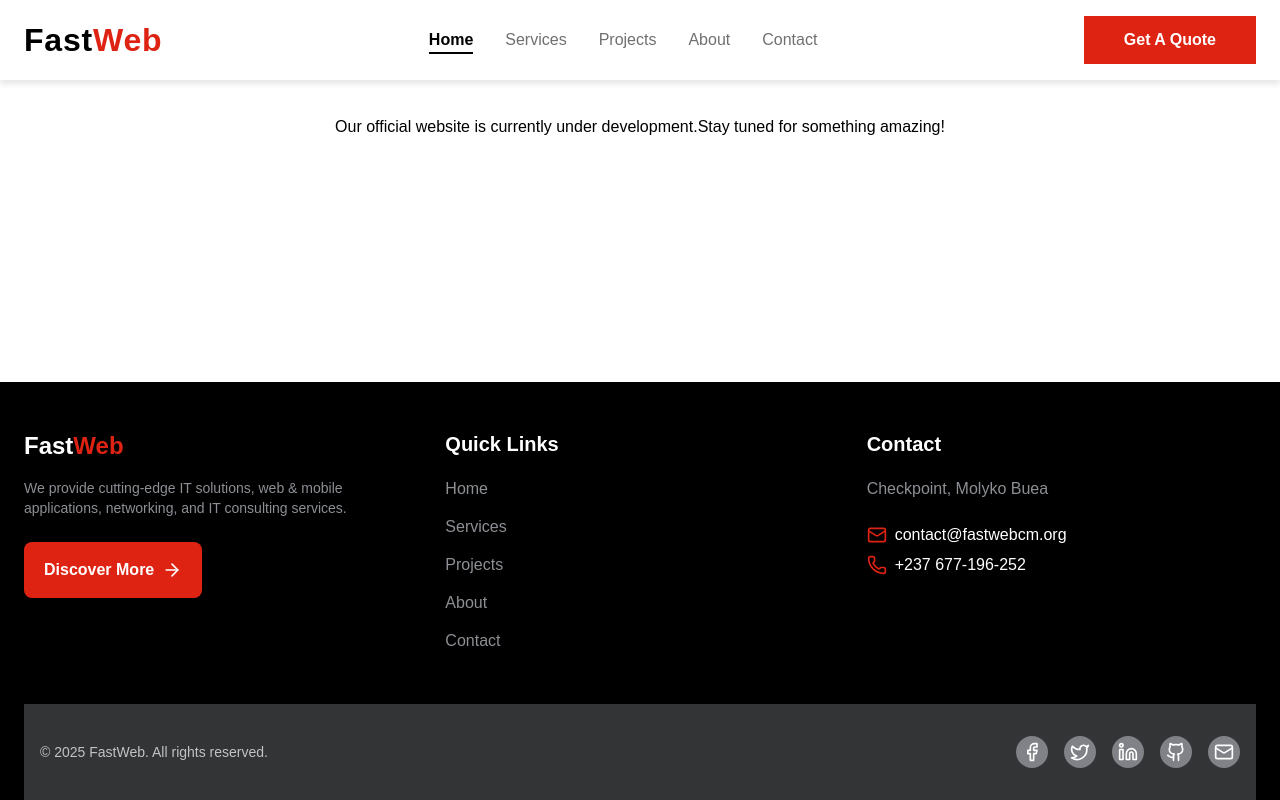
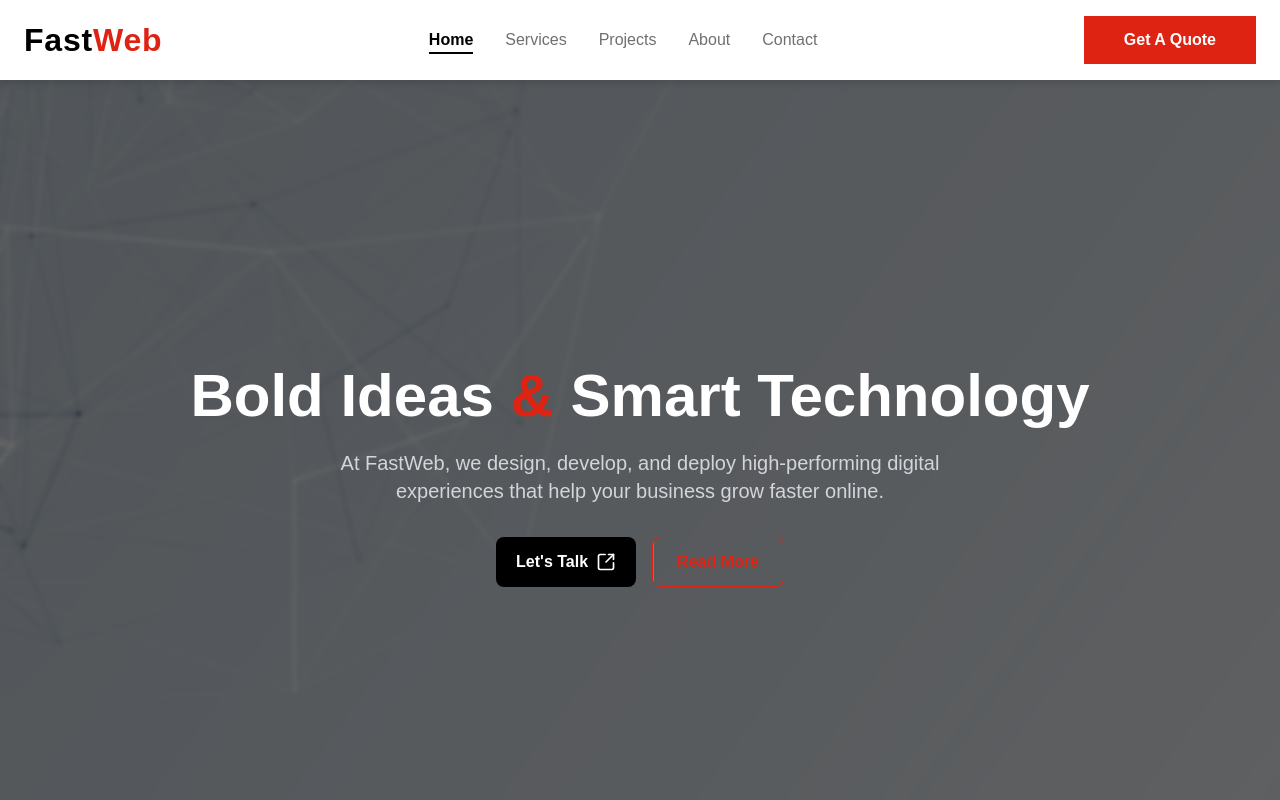
Before and after one commit to fastweb-cm/company-website, a React (Vite) app in the folder app/: page / in a window 1280 px wide. Shown: the top 800 px of the page. Built offline with nearby package versions, Linux system fonts and the light colour scheme.

Commit message:
hero section

```diff
--- a/app/src/App.css
+++ b/app/src/App.css
@@ -4,7 +4,7 @@
   --color-primary: rgb(223, 35, 19); /* Dominant brand color (red tone) */
   --color-secondary: rgb(255, 255, 255); /* Secondary / navbar background */
   --color-accent: rgb(34, 36, 41); /* Deep background sections */
-  --color-muted: rgb(128, 130, 135); /* Muted / subtle text */
+  --color-muted: #d1d5dc; /* Muted / subtle text */
   --color-background: rgb(255, 255, 255); /* Page base background */
   --color-text: rgb(0, 0, 0); /* Default text color */
   --color-header-text: rgb(113,112,112);
--- a/app/src/components/Button.jsx
+++ b/app/src/components/Button.jsx
@@ -14,7 +14,7 @@ export default function Button({
   className = "",
 }) {
   const baseStyles =
-    "relative inline-flex items-center justify-center cursor-pointer overflow-hidden transition-all duration-300 focus:outline-none focus:ring-2 focus:ring-offset-2";
+    "relative inline-flex items-center justify-center cursor-pointer overflow-hidden transition-all duration-300 focus:outline-none focus:ring-0 focus:ring-offset-0";
 
   // Static mapping for Tailwind to recognize all potential bg colors
   const hoverBgColors = {
@@ -26,9 +26,10 @@ export default function Button({
   };
 
   const variants = {
+    black: `bg-black text-white focus:ring-0 before:absolute before:inset-0 ${hoverBgColors[hoverBg]} before:translate-x-[-100%] before:transition-transform before:duration-300`,
     primary: `bg-primary text-white focus:ring-primary before:absolute before:inset-0 ${hoverBgColors[hoverBg]} before:translate-x-[-100%] before:transition-transform before:duration-300`,
     secondary: `bg-secondary text-white focus:ring-secondary before:absolute before:inset-0 ${hoverBgColors[hoverBg]} before:translate-x-[-100%] before:transition-transform before:duration-300`,
-    outline: `border border-primary text-primary focus:ring-primary before:absolute before:inset-0 ${hoverBgColors[hoverBg]} before:translate-x-[-100%] before:transition-transform before:duration-300`,
+    outline: `border border-primary text-primary hover:border-transparent before:absolute before:inset-0 ${hoverBgColors[hoverBg]} before:translate-x-[-100%] before:transition-transform before:duration-300`,
   };
 
   const sizes = {
--- /dev/null
+++ b/app/src/components/HeroSection.jsx
@@ -0,0 +1,68 @@
+import { motion as Motion } from "framer-motion";
+import Button from "./Button";
+import bg from '../assets/backgrounds/bg.jpg';
+import { SquareArrowOutUpRight } from "lucide-react";
+
+export default function HeroSection() {
+  return (
+    <section className="relative flex items-center justify-center min-h-screen text-center overflow-hidden">
+      {/* Background image */}
+      <div
+        className="absolute inset-0 bg-cover bg-center"
+        style={{
+          backgroundImage: `url(${bg})`,
+        }}
+      ></div>
+
+      {/* Dark overlay */}
+      <div className="absolute inset-0 bg-black/60 backdrop-blur-[2px]" />
+
+      {/* Content */}
+      <Motion.div
+        className="relative z-10 px-6 sm:px-12 text-white"
+        initial={{ opacity: 0, y: 40 }}
+        animate={{ opacity: 1, y: 0 }}
+        transition={{ duration: 1 }}
+      >
+        <Motion.h1
+          className="text-4xl sm:text-6xl text-secondary font-extrabold mb-4 leading-tight"
+          initial={{ opacity: 0, y: 30 }}
+          animate={{ opacity: 1, y: 0 }}
+          transition={{ delay: 0.3, duration: 1 }}
+        >
+          Bold Ideas
+          <span className="text-primary"> & </span>
+          Smart Technology
+        </Motion.h1>
+
+        <Motion.p
+          className="text-muted text-lg sm:text-xl max-w-2xl mx-auto mb-8"
+          initial={{ opacity: 0 }}
+          animate={{ opacity: 1 }}
+          transition={{ delay: 0.6, duration: 1 }}
+        >
+          At FastWeb, we design, develop, and deploy high-performing digital
+          experiences that help your business grow faster online.
+        </Motion.p>
+
+        <Motion.div
+          className="flex justify-center gap-4"
+          initial={{ opacity: 0 }}
+          animate={{ opacity: 1 }}
+          transition={{ delay: 0.8, duration: 1 }}
+        >
+          <Button variant="black" hoverBg="primary" icon={SquareArrowOutUpRight} iconPosition="right">
+            {`Let's Talk`}
+          </Button>
+          <Button
+            variant="outline"
+            className="px-6 py-3 hover:text-black"
+            hoverBg="secondary"
+          >
+            Read More
+          </Button>
+        </Motion.div>
+      </Motion.div>
+    </section>
+  );
+}
--- a/app/src/layouts/MainLayout.jsx
+++ b/app/src/layouts/MainLayout.jsx
@@ -8,8 +8,8 @@ const MainLayout = () => {
       {/* Header */}
       <Navbar />
 
-      {/* Page Content */}
-      <main className="flex-1 px-4 md:px-8 py-8 my-10">
+      {/* Page Content px-4 md:px-8 */}
+      <main className="flex-1 py-8 my-10">
         <Outlet /> {/* This is where Home (and other pages) will render */}
       </main>
 
--- a/app/src/pages/Home.jsx
+++ b/app/src/pages/Home.jsx
@@ -1,8 +1,10 @@
-import React from 'react'
+import HeroSection from "../components/HeroSection"
 
 const Home = () => {
   return (
-    <p className='text-text text-center my-10'>Our official website is currently under development.Stay tuned for something amazing!</p>
+    <div className="">
+      <HeroSection />
+    </div>
   )
 }
 
```
Also changed, not shown: app/src/assets/backgrounds/bg.jpg (added), app/src/assets/backgrounds/bg2.jpg (added).
